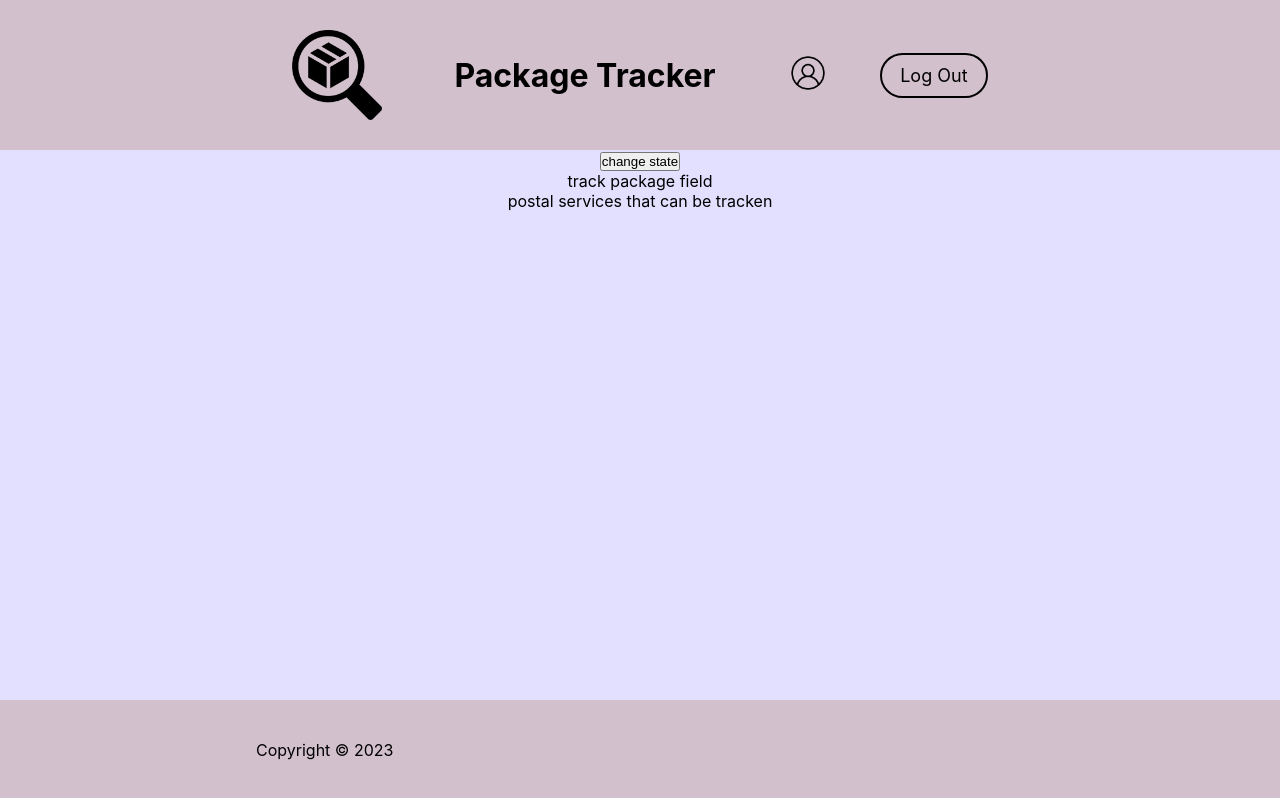
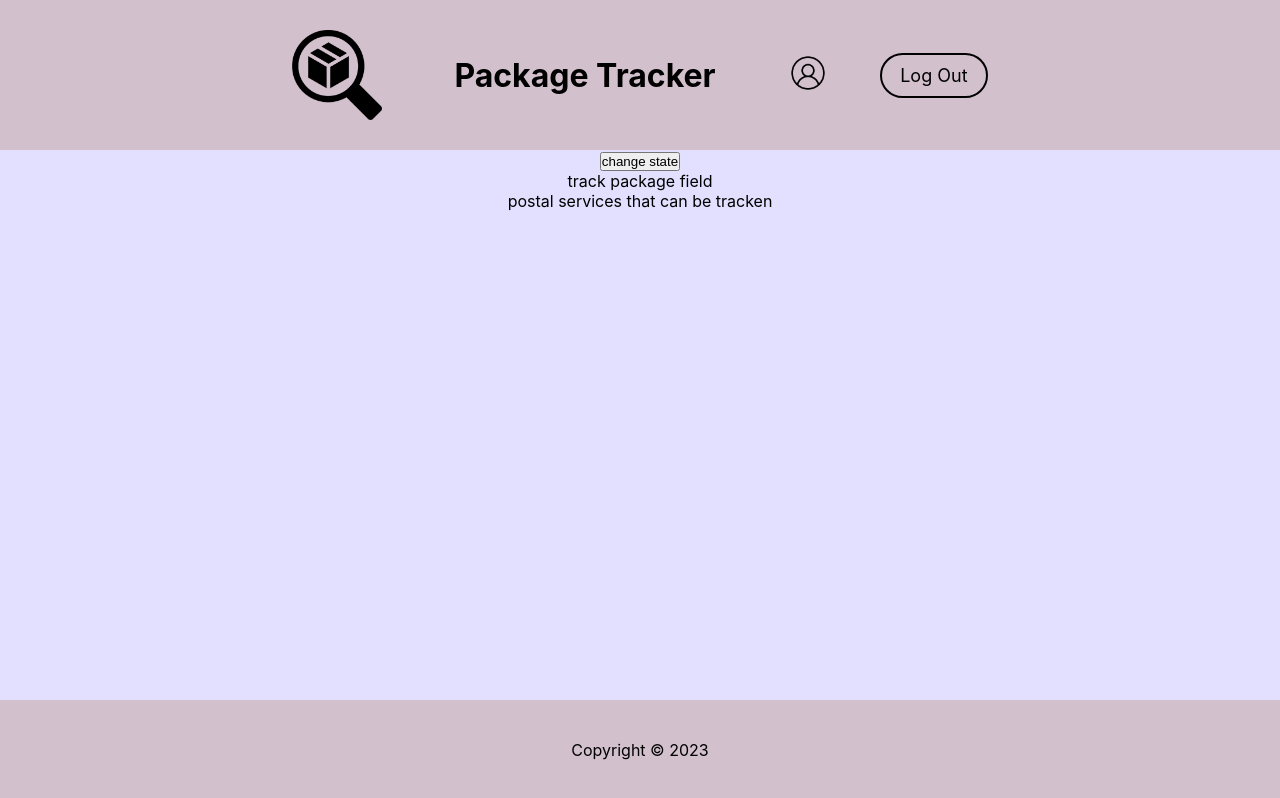
Before and after one commit to Markot96/mail-tracking-service, a React (Create React App) app: page / in a window 1280 px wide. Built offline with nearby package versions, Linux system fonts and the light colour scheme.

Commit message:
updated footer positioning

```diff
--- a/src/styles/Footer.css
+++ b/src/styles/Footer.css
@@ -5,3 +5,11 @@
     position: fixed;
     background-color: rgb(211, 192, 205);
 }
+
+.inner-footer {
+    width: 100%;
+    display: flex;
+    justify-content: space-around;
+    flex-direction: row;
+    align-items: center;
+}
```
